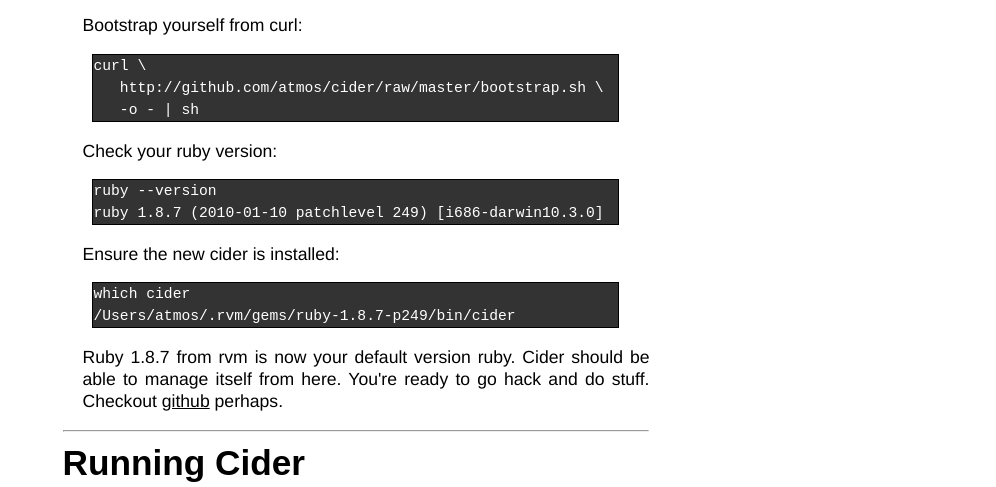
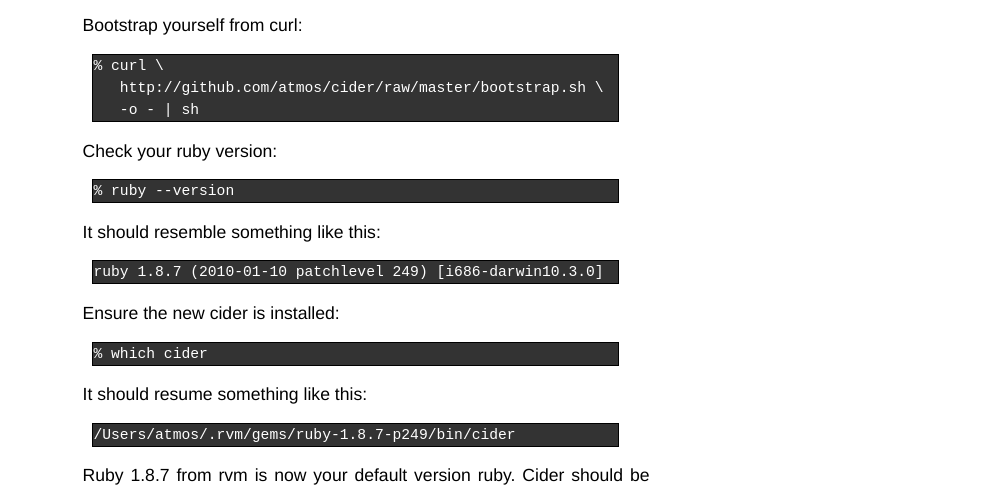
Before and after one commit to atmos/cinderella, a plain HTML site: page intro.html in a window 1280 px wide. Shown: the part 325-812 px from the top of the page, without its empty margins (284-1280 px from the left). Drawn offline with nearby package versions, Linux system fonts and the light colour scheme.

Commit message:
more docs

```diff
--- a/intro.html
+++ b/intro.html
@@ -41,16 +41,17 @@
         </p>
 
         <p>Bootstrap yourself from curl:</p>
-        <pre class="terminal">curl \
+        <pre class="terminal">% curl \
    http://github.com/atmos/cider/raw/master/bootstrap.sh \
    -o - | sh</pre>
         <p>Check your ruby version:</p>
-        <pre class="terminal">ruby --version
-ruby 1.8.7 (2010-01-10 patchlevel 249) [i686-darwin10.3.0]</pre>
+        <pre class="terminal">% ruby --version</pre>
+        <p>It should resemble something like this:</p>
+        <pre class="terminal">ruby 1.8.7 (2010-01-10 patchlevel 249) [i686-darwin10.3.0]</pre>
         <p>Ensure the new cider is installed:</p>
-        <pre class="terminal">which cider
-/Users/atmos/.rvm/gems/ruby-1.8.7-p249/bin/cider
-</pre>
+        <pre class="terminal">% which cider</pre>
+        <p>It should resume something like this:</p>
+        <pre class="terminal">/Users/atmos/.rvm/gems/ruby-1.8.7-p249/bin/cider</pre>
 
         <p>
           Ruby 1.8.7 from rvm is now your default version ruby.  Cider should
@@ -64,7 +65,7 @@ ruby 1.8.7 (2010-01-10 patchlevel 249) [i686-darwin10.3.0]</pre>
         <p>
           After the initial bootstrapping you only need to run the cider
           executable.  You should run cider regularly to keep up with the
-          latest changes.  Cider will automatically update itself.  Currently
+          latest changes since it will automatically update itself.  Currently
           there's no command line options, it just installs and exits.
         </p>
         <pre class="terminal">% cider
```
